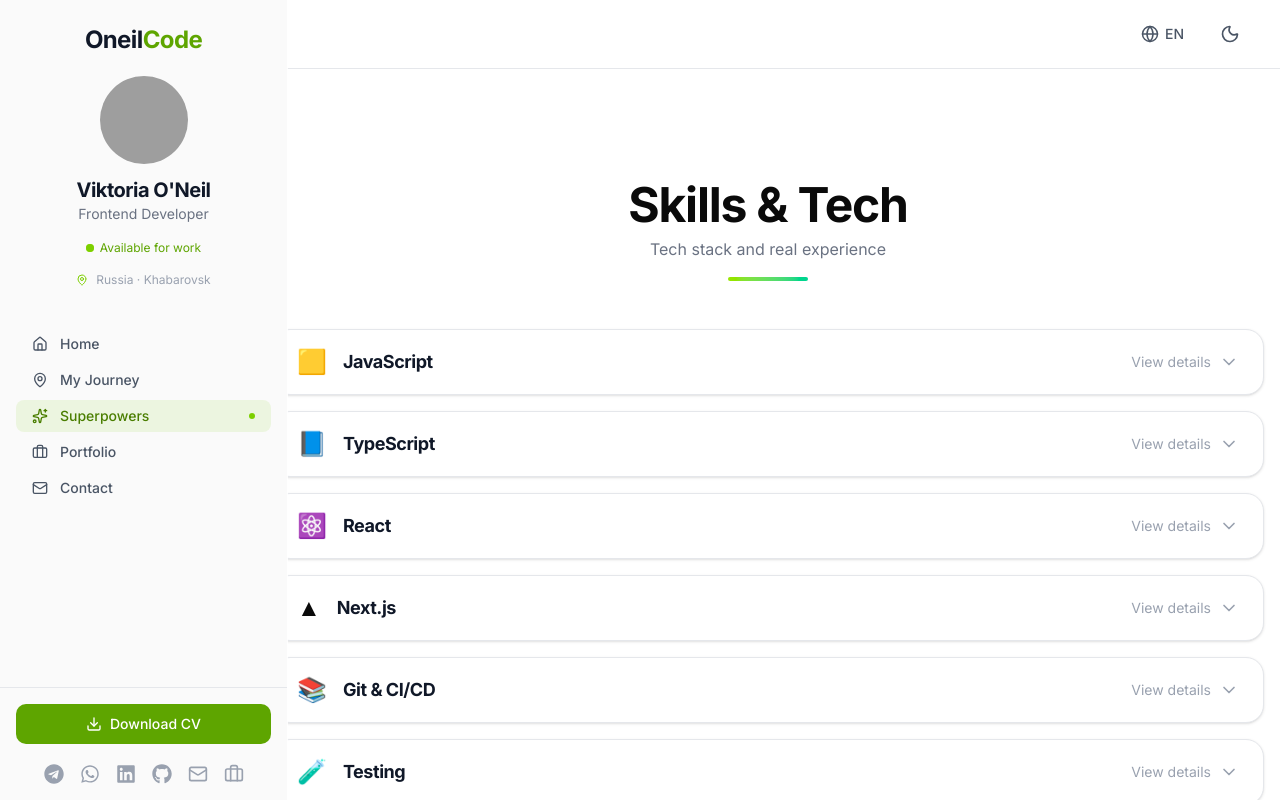
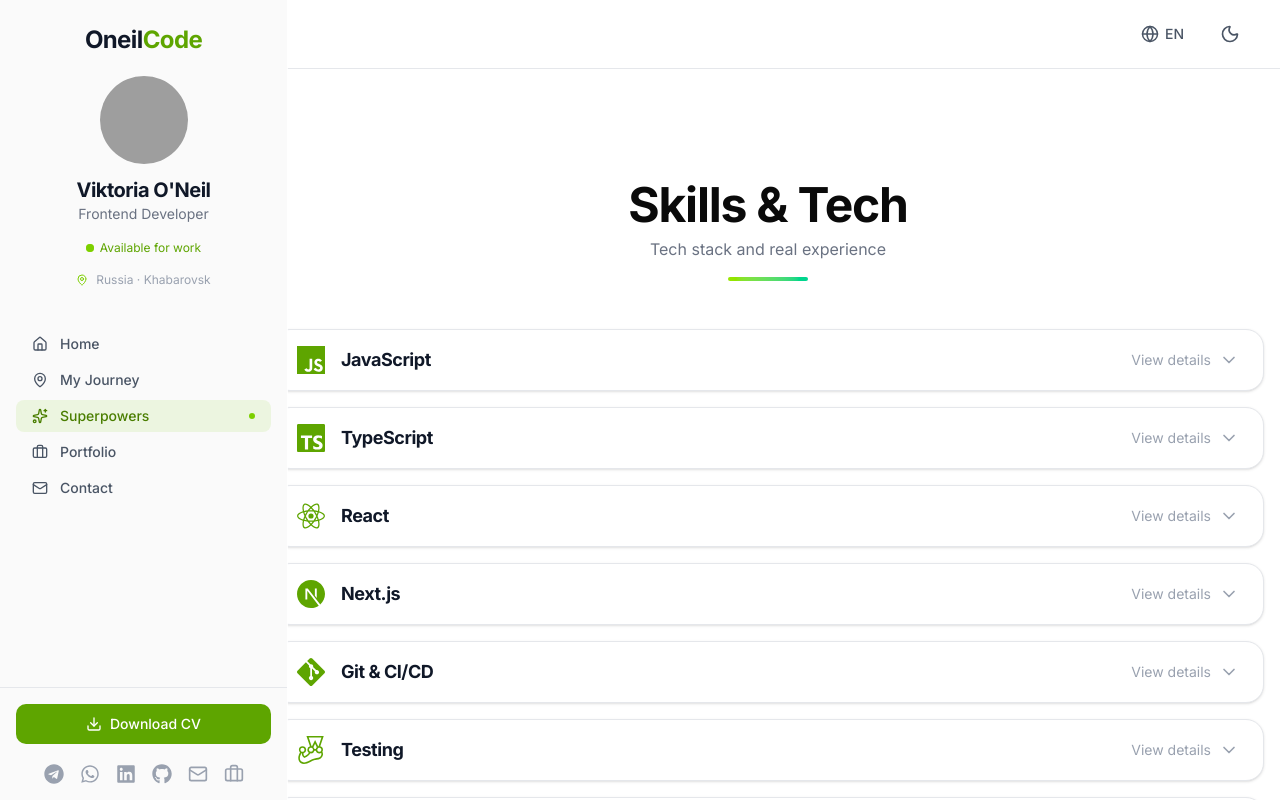
Before and after one commit to oneilcode/oneilcode-dev, a Next.js app: page /en/superpowers in a window 1280 px wide. Shown: the top 800 px of the page. Built offline with nearby package versions, Linux system fonts and the light colour scheme; grey boxes are pictures that could not be loaded.

Commit message:
chore: change icons for technologies

```diff
--- a/app/components/sections/SuperpowersSection.tsx
+++ b/app/components/sections/SuperpowersSection.tsx
@@ -4,6 +4,22 @@
 import { useState } from 'react';
 import { useTranslations } from 'next-intl';
 import { ChevronDown, ChevronUp } from 'lucide-react';
+
+// ✅ Иконки технологий
+import { SiJavascript, SiTypescript, SiReact, SiNextdotjs, SiGit, SiJest } from 'react-icons/si';
+import { Database, Award } from 'lucide-react';
+
+// ✅ Маппинг: ключ из JSON → компонент иконки
+const iconMap: Record<string, React.ComponentType<{ className?: string; size?: number }>> = {
+  javascript: SiJavascript,
+  typescript: SiTypescript,
+  react: SiReact,
+  nextjs: SiNextdotjs,
+  git: SiGit,
+  jest: SiJest,
+  'state-management': Database,
+  'best-practices': Award,
+};
 
 export default function SuperpowersSection() {
   const t = useTranslations('superpowers');
@@ -47,7 +63,14 @@
               className="flex w-full items-center justify-between px-6 py-4 text-left"
             >
               <div className="flex items-center gap-4">
-                <span className="text-2xl">{skill.icon}</span>
+                {(() => {
+                  const IconComponent = iconMap[skill.icon];
+                  return IconComponent ? (
+                    <IconComponent className="h-7 w-7 shrink-0 text-lime-600 dark:text-lime-400" />
+                  ) : (
+                    <span className="text-2xl">📦</span>
+                  );
+                })()}
                 <h2 className="text-lg font-bold text-gray-900 dark:text-white">{skill.name}</h2>
               </div>
               <div className="flex items-center gap-2">
--- a/messages/superpowers/en.json
+++ b/messages/superpowers/en.json
@@ -7,7 +7,7 @@
       {
         "id": 1,
         "name": "JavaScript",
-        "icon": "🟨",
+        "icon": "javascript",
         "experience": [
           "Know the differences between data types and == vs ===",
           "Understand variable scope (let, const, var) and closures",
@@ -25,7 +25,7 @@
       {
         "id": 2,
         "name": "TypeScript",
-        "icon": "📘",
+        "icon": "typescript",
         "experience": [
           "Understand strict mode (strict: true) and can configure tsconfig for a project",
           "Know why it's important to avoid any and use proper types instead",
@@ -41,7 +41,7 @@
       {
         "id": 3,
         "name": "React",
-        "icon": "⚛️",
+        "icon": "react",
         "experience": [
           "Understand the difference between functional and class components",
           "Can work with hooks: useState, useEffect, useRef, useMemo, useCallback",
@@ -60,7 +60,7 @@
       {
         "id": 4,
         "name": "Next.js",
-        "icon": "▲",
+        "icon": "nextjs",
         "experience": [
           "Understand the difference between App Router and Pages Router",
           "Can work with Server Components and Client Components, know when to use each",
@@ -77,7 +77,7 @@
       {
         "id": 5,
         "name": "Git & CI/CD",
-        "icon": "📚",
+        "icon": "git",
         "experience": [
           "Understand the basic workflow: commit, push, pull, branch, merge",
           "Can work with branches and understand the difference between merge and rebase",
@@ -93,7 +93,7 @@
       {
         "id": 6,
         "name": "Testing",
-        "icon": "🧪",
+        "icon": "jest",
         "experience": [
           "Understand the difference between unit, integration, and e2e tests",
           "Can write unit tests for functions and components",
@@ -109,7 +109,7 @@
       {
         "id": 7,
         "name": "State Management",
-        "icon": "📦",
+        "icon": "state-management",
         "experience": [
           "Understand when global state is needed and when local state is enough",
           "Can work with Zustand for lightweight state management",
@@ -124,7 +124,7 @@
       {
         "id": 8,
         "name": "Best Practices",
-        "icon": "🧩",
+        "icon": "best-practices",
         "experience": [
           "Apply KISS, DRY, YAGNI principles when designing solutions",
           "Know SOLID and apply its principles in React components",
--- a/messages/superpowers/ru.json
+++ b/messages/superpowers/ru.json
@@ -7,7 +7,7 @@
       {
         "id": 1,
         "name": "JavaScript",
-        "icon": "🟨",
+        "icon": "javascript",
         "experience": [
           "Знаю особенности типов данных и разницу между == и ===",
           "Понимаю область видимости переменных (let, const, var) и замыкания",
@@ -25,7 +25,7 @@
       {
         "id": 2,
         "name": "TypeScript",
-        "icon": "📘",
+        "icon": "typescript",
         "experience": [
           "Понимаю назначение строгого режима (strict: true) и умею настраивать tsconfig под проект",
           "Знаю, почему важно избегать any, и использую правильные типы вместо него",
@@ -41,7 +41,7 @@
       {
         "id": 3,
         "name": "React",
-        "icon": "⚛️",
+        "icon": "react",
         "experience": [
           "Понимаю разницу между функциональными и классовыми компонентами",
           "Умею работать с хуками: useState, useEffect, useRef, useMemo, useCallback",
@@ -60,7 +60,7 @@
       {
         "id": 4,
         "name": "Next.js",
-        "icon": "▲",
+        "icon": "nextjs",
         "experience": [
           "Понимаю разницу между App Router и Pages Router",
           "Умею работать с Server Components и Client Components, знаю когда что использовать",
@@ -77,7 +77,7 @@
       {
         "id": 5,
         "name": "Git & CI/CD",
-        "icon": "📚",
+        "icon": "git",
         "experience": [
           "Понимаю базовый workflow: commit, push, pull, branch, merge",
           "Умею работать с ветками и понимаю разницу между merge и rebase",
@@ -93,7 +93,7 @@
       {
         "id": 6,
         "name": "Testing",
-        "icon": "🧪",
+        "icon": "jest",
         "experience": [
           "Понимаю разницу между unit, integration и e2e тестами",
           "Умею писать unit-тесты для функций и компонентов",
@@ -109,7 +109,7 @@
       {
         "id": 7,
         "name": "State Management",
-        "icon": "📦",
+        "icon": "state-management",
         "experience": [
           "Понимаю, когда нужен глобальный state, а когда достаточно локального",
           "Умею работать с Zustand для лёгкого управления состоянием",
@@ -124,7 +124,7 @@
       {
         "id": 8,
         "name": "Best Practices",
-        "icon": "🧩",
+        "icon": "best-practices",
         "experience": [
           "Применяю принципы KISS, DRY, YAGNI при проектировании решений",
           "Знаю SOLID и применяю его отдельные принципы в React-компонентах",
```
